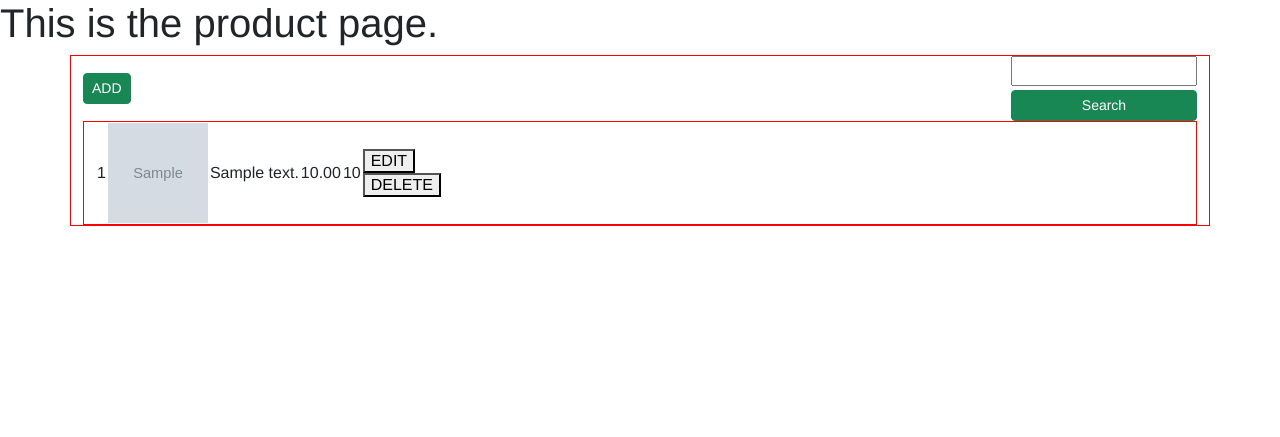
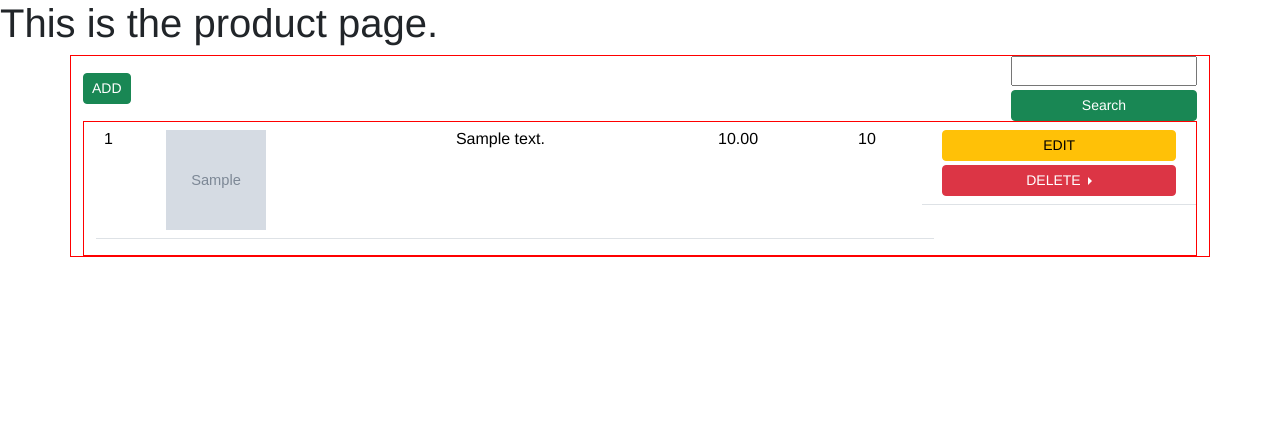
Before and after one commit to sharweng/plantitoshop, a PHP site: page /product/index.php in a window 1280 px wide. Shown: the part 81-518 px from the top of the page. Run offline with PHP 8.4, Linux system fonts and the light colour scheme; the visitor is signed in with stand-in values (Sample User, id 1); tables that the repository leaves empty hold one stand-in row (values such as "Sample post"); grey boxes marked "Sample" are stand-in pictures.

Commit message:
bootstrap update delete

```diff
--- a/includes/styles/style.css
+++ b/includes/styles/style.css
@@ -137,3 +137,23 @@ a {
     cursor: pointer;
     color: #337357;
 }
+
+.light-green{
+    color: #C2FFC7;
+}
+.green{
+    color: #9EDF9C;
+}
+.dark-green{
+    color: #62825D;
+}
+.dark2-green{
+    color: #526E48;
+}
+.red-hover:hover{
+    background-color:red;
+    color: white;
+}
+.gray-hover:hover{
+    background-color: rgb(190, 190, 190);
+}
--- a/product/index.php
+++ b/product/index.php
@@ -56,20 +56,15 @@
                     <div class="d-block">
                         <button class="btn btn-success btn-sm w-100">Search</button>
                     </div>
-
-
                 </div>
-
             </form>
             </div>
         </div>
-
-
         <div class="container">
         <?php
             while($row = mysqli_fetch_array($result)){
                 echo "
-                    <table>
+                    <table class=\"table table-hover\">
                         <tr class=\"details\">
                             <td>{$row['prod_id']}</td>
                             <td>";
@@ -82,30 +77,24 @@
                             <td>{$row['description']}</td>
                             <td>{$row['price']}</td>
                             <td>{$row['quantity']}</td>
-                            <td>
-                                <form action=\"\" method=\"post\">
-                                    <button name=\"update_btn\" value=\"{$row['prod_id']}\">EDIT</button>
-                                </form>";
-                if(isset($_POST['update_btn'])&&!isset($_POST['no'])&&$_POST['update_btn']==$row['prod_id']){
-                    echo "<form action=\"edit.php\" method=\"post\">
-                        <button name=\"update_id\" value=\"{$row['prod_id']}\">YES</button>
-                    </form>
-                    <form action=\"\" method=\"post\">
-                        <button name=\"no\" value=\"{$row['prod_id']}\">NO</button>
-                    </form>";
-                }
-                                echo"<form action=\"\" method=\"post\">
-                                    <button name=\"delete_btn\" value=\"{$row['prod_id']}\">DELETE</button>
-                                </form>";
-                if(isset($_POST['delete_btn'])&&!isset($_POST['no'])&&$_POST['delete_btn']==$row['prod_id']){
-                    echo "<form action=\"delete.php\" method=\"post\">
-                        <button name=\"delete_id\" value=\"{$row['prod_id']}\">YES</button>
-                    </form>
-                    <form action=\"\" method=\"post\">
-                        <button name=\"no\" value=\"{$row['prod_id']}\">NO</button>
-                    </form>";
-                }
-                echo"</td>
+                            <td class=\"row d-grid gap-1\">
+                                <form action=\"edit.php\" method=\"post\">
+                                    <button class=\"btn btn-warning btn-sm w-100\" name=\"update_id\" value=\"{$row['prod_id']}\">EDIT</button>
+                                </form>
+                                <div class=\"dropdown dropend d-block\">
+                                    <button class=\"btn btn-danger btn-sm w-100 dropdown-toggle\" type=\"button\" data-bs-toggle=\"dropdown\" aria-expanded=\"false\">
+                                        DELETE
+                                    </button>
+                                    <ul class=\"dropdown-menu\">
+                                        <form action=\"delete.php\" method=\"post\">
+                                            <button class=\"dropdown-item btn-sm w-100\" name=\"delete_id\" value=\"{$row['prod_id']}\">YES</button>
+                                        </form>
+                                        <form action=\"\" method=\"post\">
+                                            <button class=\"dropdown-item btn-sm w-100\" name=\"no\" value=\"{$row['prod_id']}\">NO</button>
+                                        </form>
+                                    </ul>
+                                </div>
+                            </td>
                         </tr>
                     </table>
                 ";
```
